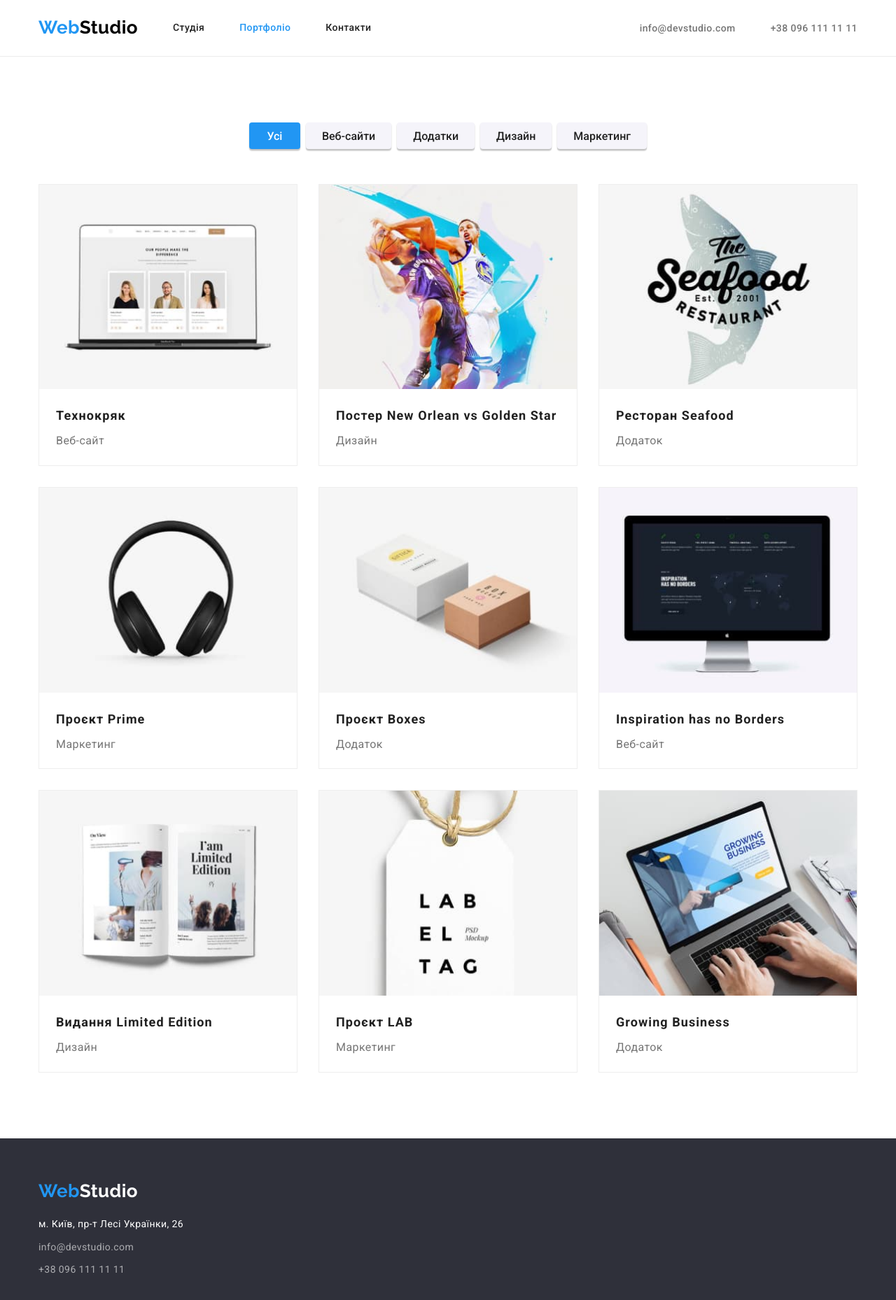
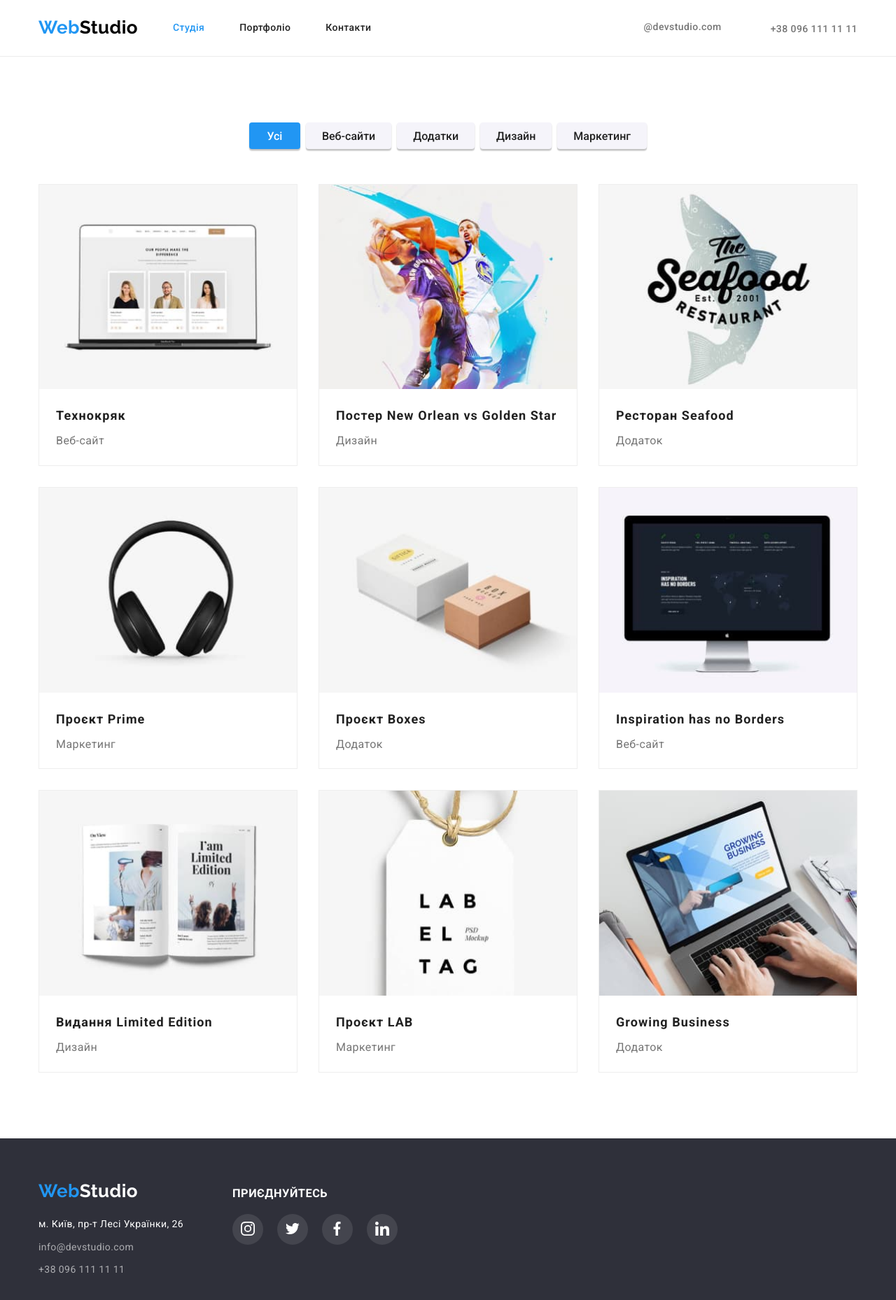
Before and after one commit to VlAnastasiia/goit-markup-hw-04, a plain HTML site: page portfolio.html in a window 1280 px wide. Shown: the whole page at 70% size. Drawn offline with nearby package versions, Linux system fonts and the light colour scheme.

Commit message:
almost done

```diff
--- a/css/styles.css
+++ b/css/styles.css
@@ -455,7 +455,7 @@ body {
   gap: 10px;
 }
 
-.socials-item-link
+.socials-item-footer
 {
   display: flex;
   align-items: center;
--- a/portfolio.html
+++ b/portfolio.html
@@ -25,10 +25,10 @@
         >
         <ul class="list-nav">
           <li class="item">
-            <a class="link" href="./index.html" target="_self">Студія</a>
+            <a class="link active" href="./index.html" target="_self">Студія</a>
           </li>
           <li class="item">
-            <a class="link active" href="./portfolio.html" target="_self">Портфоліо</a>
+            <a class="link" href="./portfolio.html" target="_self">Портфоліо</a>
           </li>
           <li class="item">
             <a class="link" href="">Контакти</a>
@@ -37,10 +37,14 @@
       </nav>
       <ul class="list-header">
         <li class="list">
-          <a class="link" href="mailto:info@devstudio.com">info@devstudio.com</a>
+          <a class="link" href="mailto:info@devstudio.com">
+            <svg class="header-icon" width="16" height="12">
+              <use href="./images/icons.svg/envelope.svg"></use></svg>@devstudio.com</a>
         </li>
         <li class="list">
-          <a class="link" href="tel:+380961111111">+38 096 111 11 11</a>
+          <a class="link" href="tel:+380961111111">
+            <svg class="header-icon" width="10" height="16">
+              <use href="./images/icons.svg/smartphone.svg"></use></svg>+38 096 111 11 11</a>
         </li>
       </ul>
     </div>
@@ -195,7 +199,8 @@
       </section>
     </main>
     <footer class="footer">
-      <div class="container">
+      <div class="container footer-container">
+        <div class="footer-info">
       <a class="logo-footer" href="./index.html" lang="en">
         Web<span class="logo-footer-part">Studio</span>
       </a>
@@ -209,6 +214,36 @@
         </li>
       </ul>
       </div>
+      <div class="socials-sect">
+        <h3 class="footer-title">Приєднуйтесь</h3>
+        <ul class="socials-footer">
+          <li class="socials-item-footer">
+            <a class="socials-link-footer" href="https://instagram.com">
+            <svg class="socials-item-icon" width="20" height="20">
+              <use href="./images/icons.svg/symbol-defs.svg#icon-instagram"></use>
+            </svg>
+          </li>
+          <li class="socials-item-footer">
+            <a class="socials-link-footer" href="https://twitter.com">
+            <svg class="socials-item-icon" width="20" height="20">
+              <use href="./images/icons.svg/symbol-defs.svg#icon-twitter"></use>
+            </svg>
+          </li>
+          <li class="socials-item-footer">
+            <a class="socials-link-footer" href="https://facebook.com">
+            <svg class="socials-item-icon" width="20" height="20">
+              <use href="./images/icons.svg/symbol-defs.svg#icon-facebook"></use>
+            </svg>
+          </li>
+          <li class="socials-item-footer">
+            <a class="socials-link-footer" href="https://linkedin.com">
+            <svg class="socials-item-icon" width="20" height="20">
+              <use href="./images/icons.svg/symbol-defs.svg#icon-linkedin"></use>
+            </svg>
+          </li>
+        </ul>
+      </div>
+      </div>
     </footer>
   </body>
 </html>
```
Also changed, not shown: index.html (+7 -7 lines).
